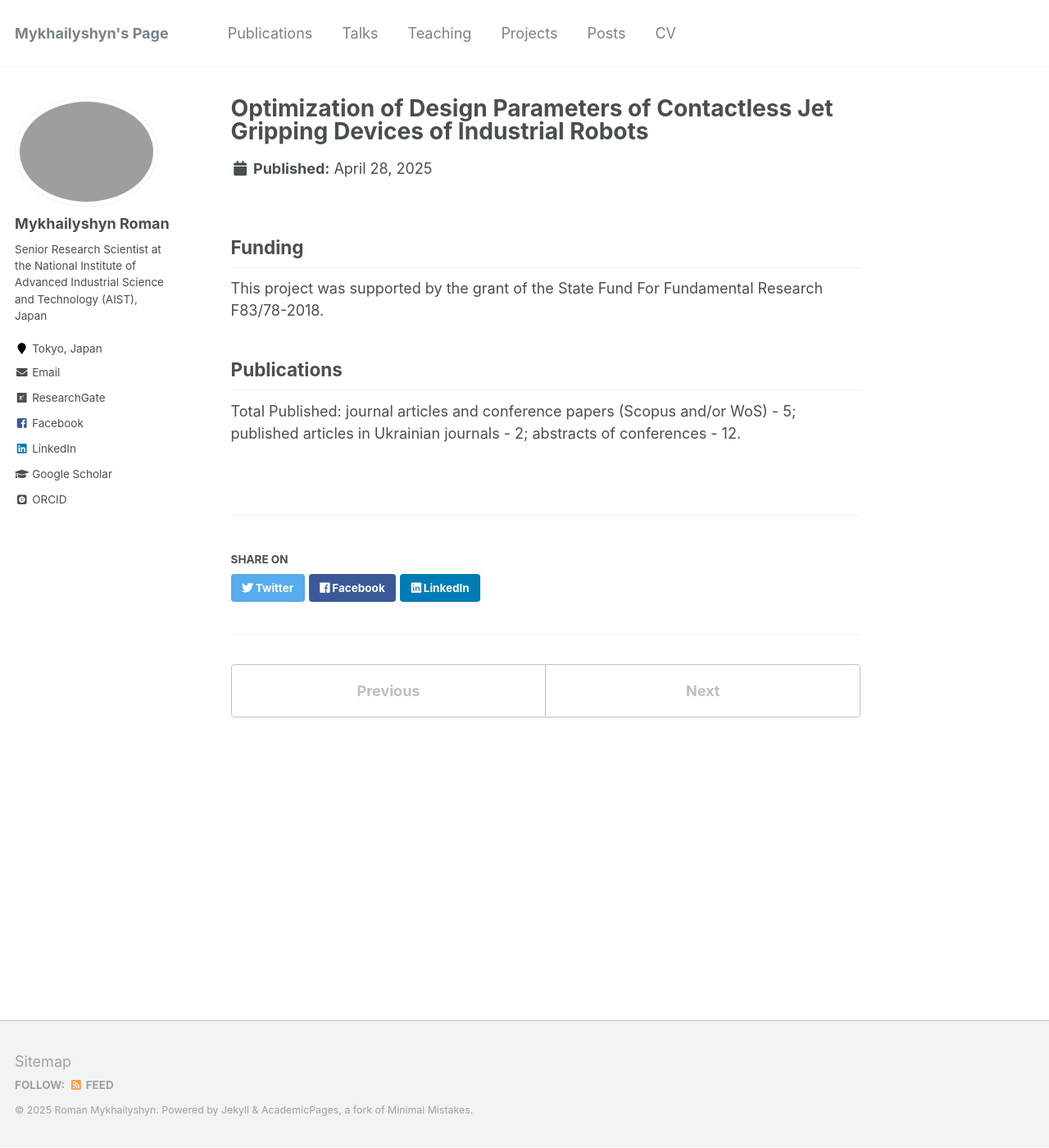
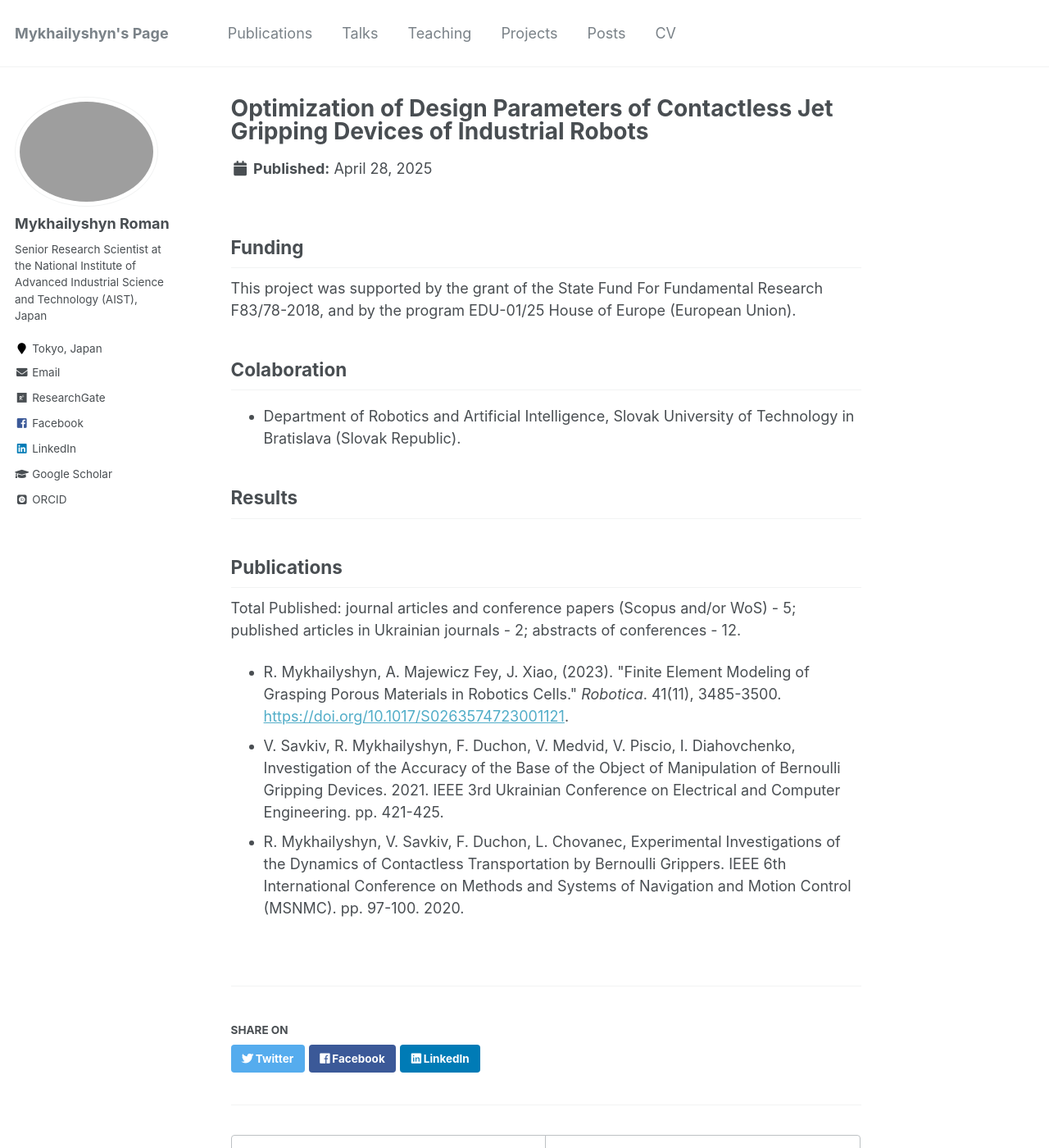
Before and after one commit to RomanMykhailyshyn/RomanMykhailyshyn.github.io, a Jekyll site: the page built from _portfolio/portfolio-6.md, in a window 1280 px wide and 1400 px high. Shown: the whole window at 82% size. Built offline with Jekyll 4.4.1, drawn with Linux system fonts in a browser that asks for light colours; some web fonts are replaced.

Commit message:
Update portfolio-6.md

```diff
--- a/_portfolio/portfolio-6.md
+++ b/_portfolio/portfolio-6.md
@@ -1,10 +1,20 @@
 ---
 title: "Optimization of Design Parameters of Contactless Jet Gripping Devices of Industrial Robots"
-excerpt: "<br/><img src='/images/P2.png'>"
+excerpt: "<br/><img src='/images/proj_5.jpg'>"
 collection: portfolio
 ---
 ## Funding
-This project was supported by the grant of the State Fund For Fundamental Research F83/78-2018.
+This project was supported by the grant of the State Fund For Fundamental Research F83/78-2018, and by the program EDU-01/25 House of Europe (European Union).
+
+## Colaboration
+* Department of Robotics and Artificial Intelligence, Slovak University of Technology in Bratislava (Slovak Republic).
+
+## Results
+
 
 ## Publications
 Total Published: journal articles and conference papers (Scopus and/or WoS) - 5; published articles in Ukrainian journals - 2; abstracts of conferences - 12.
+
+* R. Mykhailyshyn, A. Majewicz Fey, J. Xiao, (2023). &quot;Finite Element Modeling of Grasping Porous Materials in Robotics Cells.&quot; <i>Robotica</i>. 41(11), 3485-3500. [https://doi.org/10.1017/S0263574723001121](https://www.cambridge.org/core/journals/robotica/article/finite-element-modeling-of-grasping-porous-materials-in-robotics-cells/2F3370037A36269D8690047F8A488880).
+* V. Savkiv, R. Mykhailyshyn, F. Duchon, V. Medvid, V. Piscio, I. Diahovchenko, Investigation of the Accuracy of the Base of the Object of Manipulation of Bernoulli Gripping Devices. 2021. IEEE 3rd Ukrainian Conference on Electrical and Computer Engineering. pp. 421-425.
+* R. Mykhailyshyn, V. Savkiv, F. Duchon, L. Chovanec, Experimental Investigations of the Dynamics of Contactless Transportation by Bernoulli Grippers. IEEE 6th International Conference on Methods and Systems of Navigation and Motion Control (MSNMC). pp. 97-100. 2020.
```
